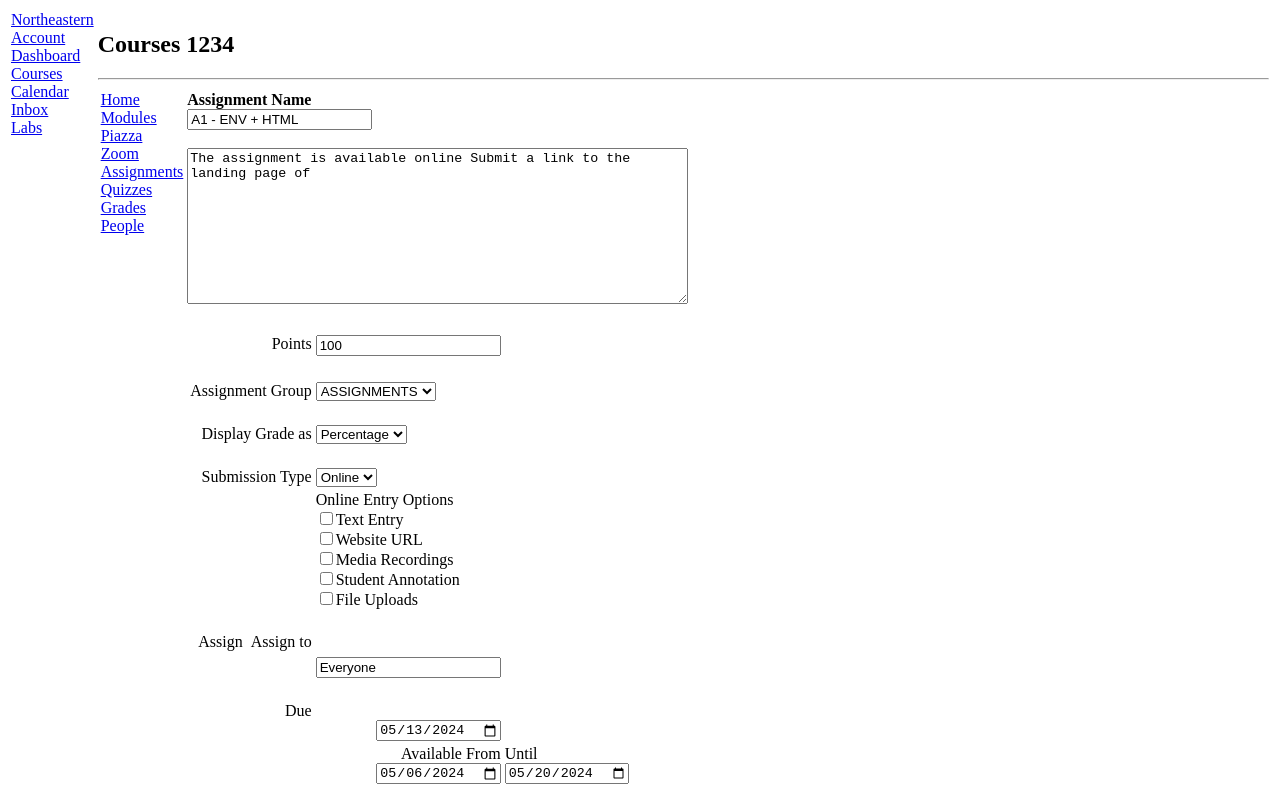
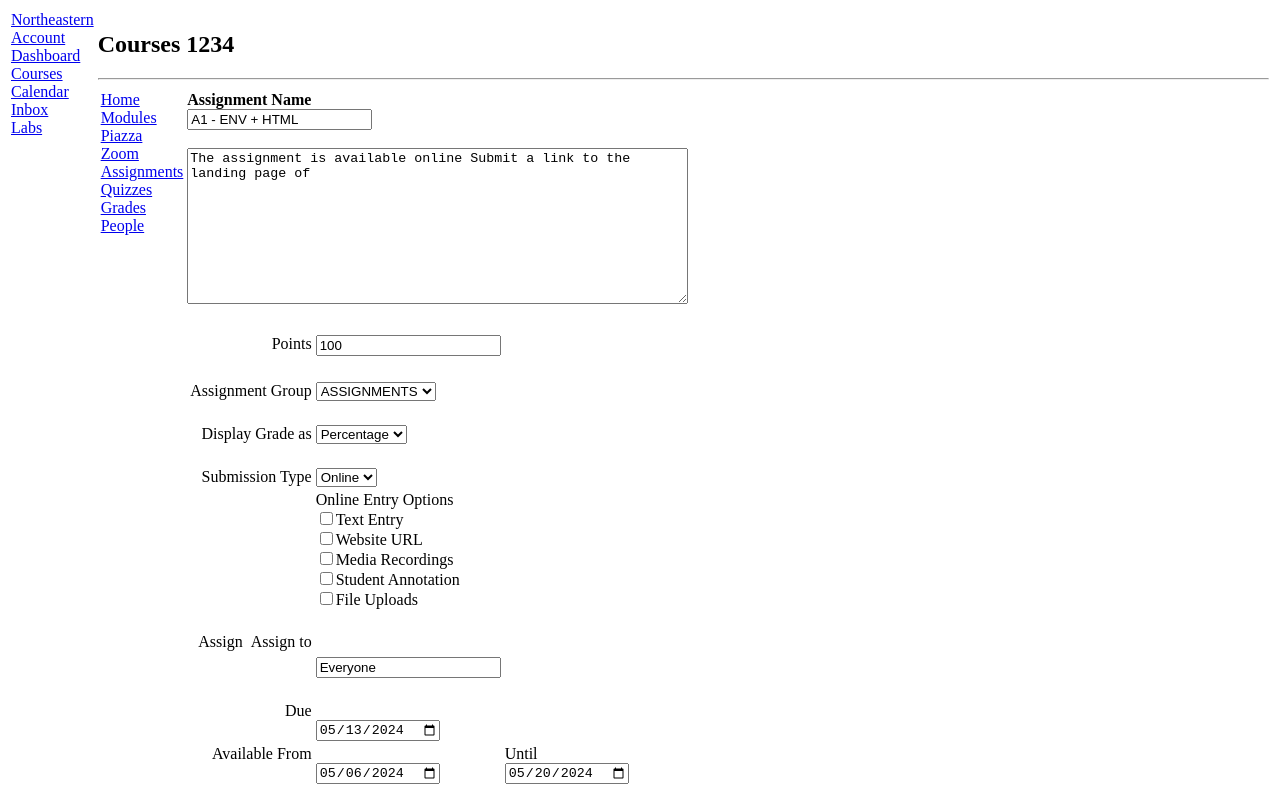
Before and after one commit to euneWarrior/kambaz-next-js, a Next.js app: page /Courses/1234/Assignments/123 in a window 1280 px wide. Built offline with nearby package versions, Linux system fonts and the light colour scheme.

Commit message:
Fixed alignment issues

```diff
--- a/app/(Kambaz)/Courses/[cid]/Assignments/[aid]/page.tsx
+++ b/app/(Kambaz)/Courses/[cid]/Assignments/[aid]/page.tsx
@@ -99,24 +99,26 @@ export default function AssignmentEditor() {
 			<label htmlFor="wd-due-date"> Due </label>
 			<br />
 		</td>
-		<td align="right" valign="top">
+		<td>
 			<br />
 			<input type="date"
 			defaultValue="2024-05-13"
-			id="wd-text-fields-dob"/><br/>
+			id="wd-due-date"/><br/>
 		</td>
 	</tr>
 	<tr>
-		<td></td>
+
 		<td align="right" valign="top">
 			<label htmlFor="wd-available-from"> Available From </label>
+		</td>
+		<td>
 			<br />
 			<input type="date"
 			defaultValue="2024-05-06"
 			id="wd-available-from"/><br/>
 		</td>
 		<td>
-			<label htmlFor="wd-available-from"> Until </label>
+			<label htmlFor="wd-available-until"> Until </label>
 			<br />
 			<input type="date"
 			defaultValue="2024-05-20"
```
